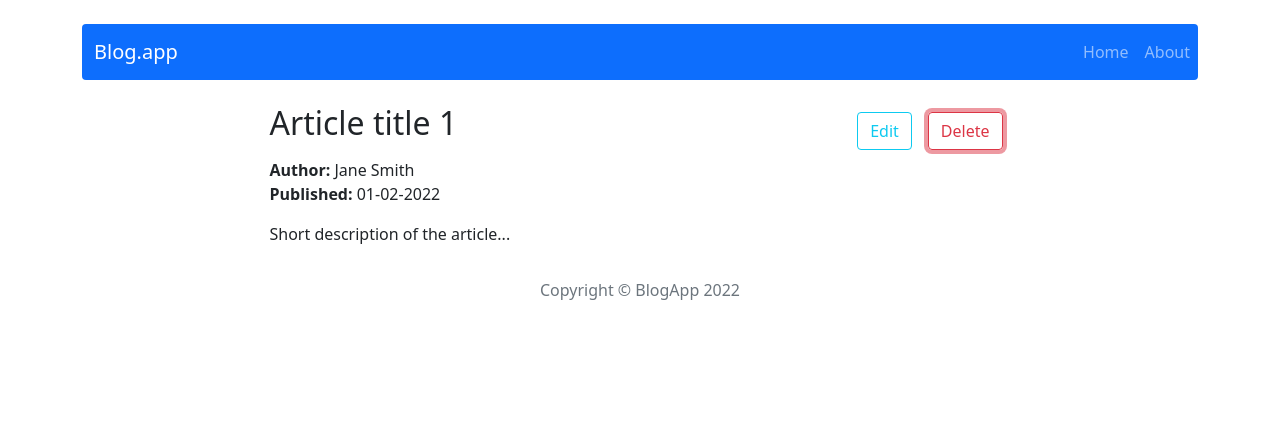
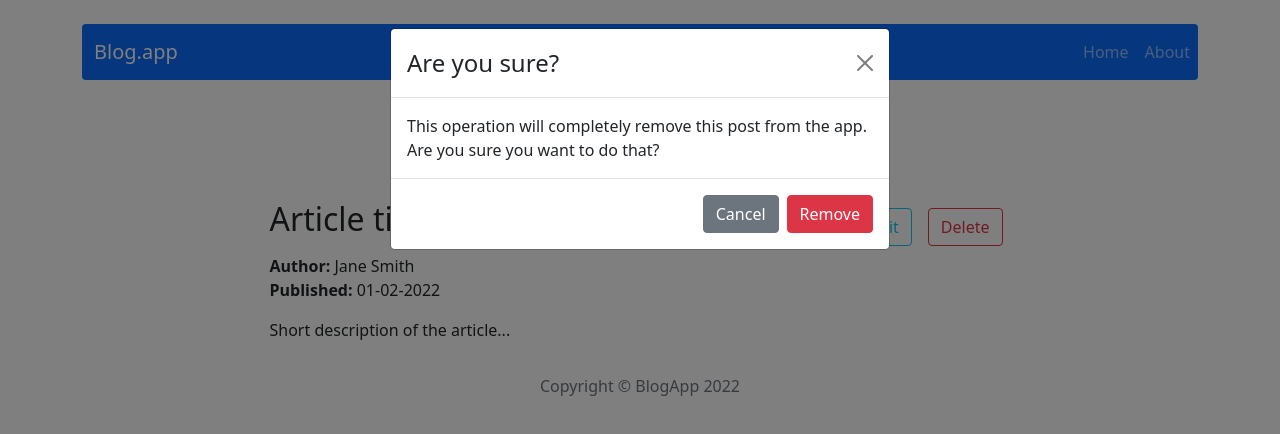
Before and after one commit to wrotewrong/react-kodilla-blog, a React (Create React App) app: page /post/1 in a window 1280 px wide. Both pictures are taken after a click on the button "Delete". Shown: the top 434 px of the page. Built offline with nearby package versions, Linux system fonts and the light colour scheme.

Commit message:
Add Post component and  REMOVE_POST action

```diff
--- /dev/null
+++ b/src/components/features/Post.js
@@ -0,0 +1,81 @@
+import { useParams, Link } from 'react-router-dom';
+import { useSelector } from 'react-redux';
+import { getPostByID } from '../../redux/postsReducer';
+import { Button } from 'react-bootstrap';
+import { useState } from 'react';
+import { Modal } from 'react-bootstrap';
+import { Navigate } from 'react-router-dom';
+import { removePost } from '../../redux/postsReducer';
+import { useDispatch } from 'react-redux';
+
+export function Post() {
+  const { id } = useParams();
+  const post = useSelector((state) => getPostByID(state, id));
+
+  const [showModal, setShowModal] = useState(false);
+  const handleShowModal = () => setShowModal(true);
+  const handleCloseModal = () => setShowModal(false);
+
+  const dispatch = useDispatch();
+  const handleRemovePost = () => {
+    dispatch(removePost(id));
+  };
+
+  if (!post) return <Navigate to='/' />;
+  else
+    return (
+      <>
+        <Modal
+          show={showModal}
+          onHide={handleCloseModal}
+          backdrop='static'
+          keyboard={false}
+        >
+          <Modal.Header closeButton>
+            <Modal.Title>Are you sure?</Modal.Title>
+          </Modal.Header>
+          <Modal.Body>
+            This operation will completely remove this post from the app.
+            <br></br>Are you sure you want to do that?
+          </Modal.Body>
+          <Modal.Footer>
+            <Button variant='secondary' onClick={handleCloseModal}>
+              Cancel
+            </Button>
+            <Button onClick={handleRemovePost} variant='danger'>
+              Remove
+            </Button>
+          </Modal.Footer>
+        </Modal>
+
+        <div className='w-75 px-md-5 mx-auto'>
+          <div className='d-flex justify-content-between'>
+            <h2>{post.title}</h2>
+            <div>
+              <Link to={`/post/edit/${id}`}>
+                <Button className='m-2' variant='outline-info'>
+                  Edit
+                </Button>
+              </Link>
+              <Button
+                onClick={handleShowModal}
+                className='m-2'
+                variant='outline-danger'
+              >
+                Delete
+              </Button>
+            </div>
+          </div>
+          <p className='mb-0'>
+            <span className='fw-bold'>Author: </span>
+            {post.author}
+          </p>
+          <p>
+            <span className='fw-bold'>Published: </span>
+            {post.publishedDate}
+          </p>
+          <p>{post.shortDescription}</p>
+        </div>
+      </>
+    );
+}
--- a/src/components/pages/SinglePost/SinglePost.js
+++ b/src/components/pages/SinglePost/SinglePost.js
@@ -1,36 +1,10 @@
-import { useParams, Link } from 'react-router-dom';
-import { useSelector } from 'react-redux';
-import { getPostByID } from '../../../redux/postsReducer';
-import { Button } from 'react-bootstrap';
+import { Post } from '../../features/Post';
 
 export function SinglePost() {
-  const { id } = useParams();
-  const post = useSelector((state) => getPostByID(state, id));
-
   return (
-    <div className='w-75 px-md-5 mx-auto'>
-      <div className='d-flex justify-content-between'>
-        <h2>{post.title}</h2>
-        <div>
-          <Link to={`/post/edit/${id}`}>
-            <Button className='m-2' variant='outline-info'>
-              Edit
-            </Button>
-          </Link>
-          <Button className='m-2' variant='outline-danger'>
-            Delete
-          </Button>
-        </div>
-      </div>
-      <p className='mb-0'>
-        <span className='fw-bold'>Author: </span>
-        {post.author}
-      </p>
-      <p>
-        <span className='fw-bold'>Published: </span>
-        {post.publishedDate}
-      </p>
-      <p>{post.shortDescription}</p>
-    </div>
+    <>
+      <h1 className='text-center mb-5'>The post you have chosen:</h1>
+      <Post></Post>
+    </>
   );
 }
--- a/src/redux/postsReducer.js
+++ b/src/redux/postsReducer.js
@@ -6,10 +6,15 @@ export const getPostByID = ({ posts }, id) =>
 
 // actions
 const createActionName = (actionName) => `app/posts/${actionName}`;
+const REMOVE_POST = createActionName('REMOVE_POST');
 
 // action creators
+export const removePost = (payload) => ({ type: REMOVE_POST, payload });
+
 export const postsReducer = (statePart = [], action) => {
   switch (action.type) {
+    case REMOVE_POST:
+      return statePart.filter((post) => post.id !== action.payload);
     default:
       return statePart;
   }
```
